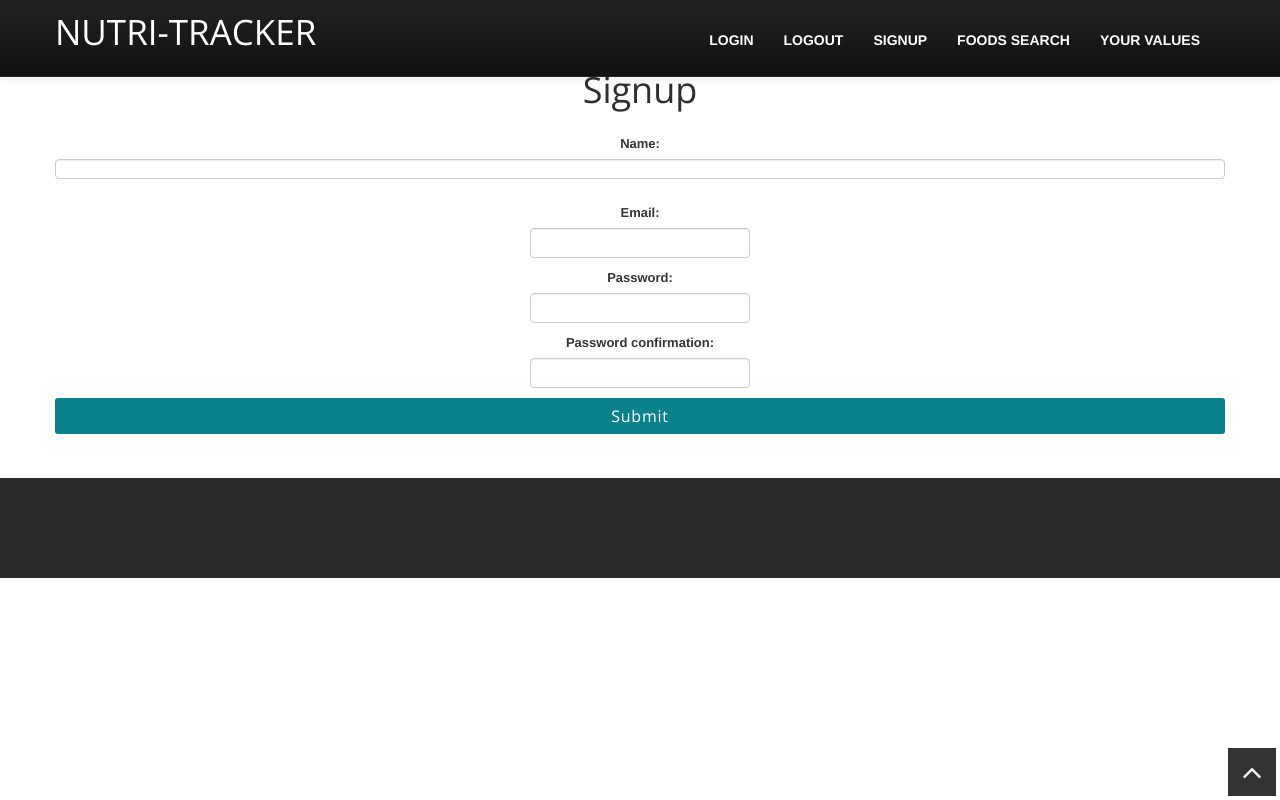
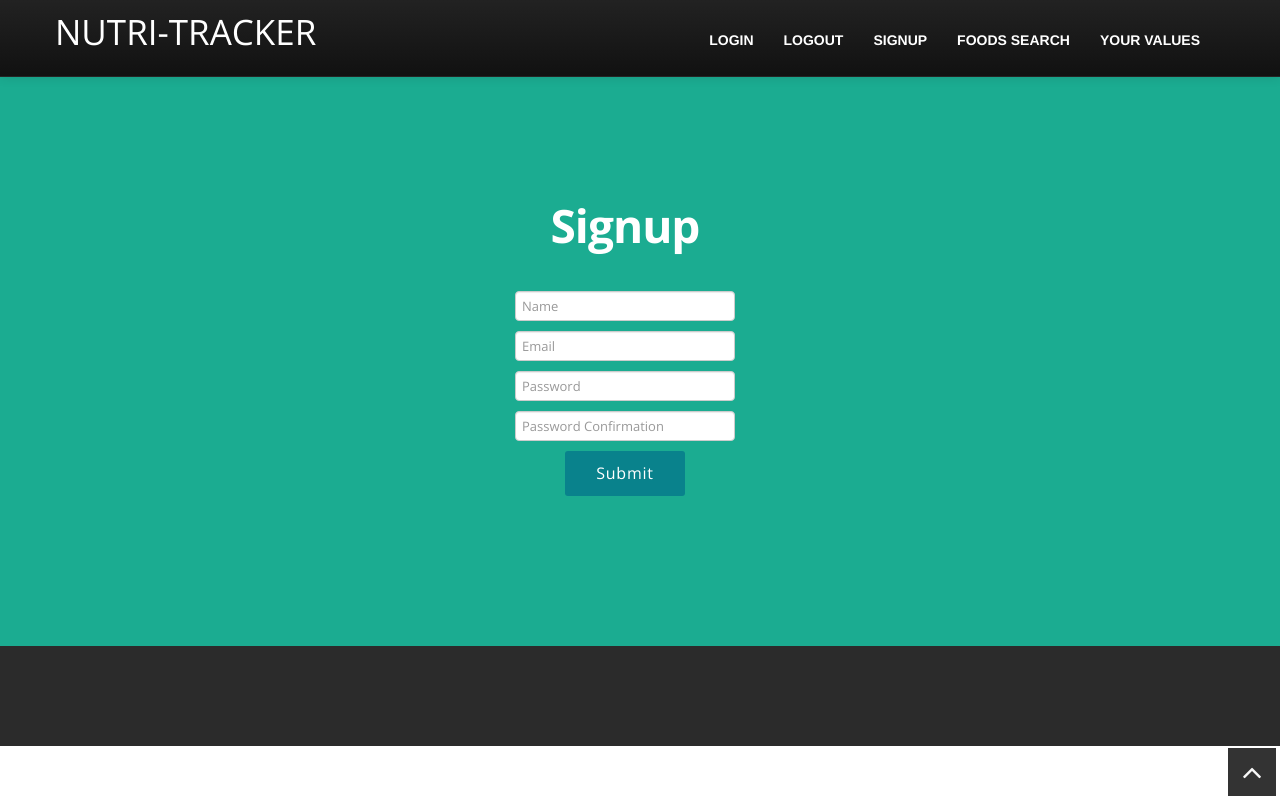
Before and after one commit to BJSummerfield/Nutritracker, a Vue app: page /signup in a window 1280 px wide. Built offline with nearby package versions, Linux system fonts and the light colour scheme; what vue-datetime would draw is missing.

Commit message:
add favicon css login/signup

```diff
--- a/src/views/Login.vue
+++ b/src/views/Login.vue
@@ -1,15 +1,12 @@
 <template>
-<section id="contact" class="section green">
+<section id="login" class="section green">
     <div class="container">
-      <h4>Login</h4>
       <div class="blankdivider30">
       </div>
       <div class="row">
-        <div class="span12">
           <div class="cform" id="contact-form">
             <form v-on:submit.prevent="submit()">
-              <div class="row">
-                <div class="span6">
+              <h4>Login</h4>
               <div class="Email">
                 <input type="email" class="form-control" v-model="email" placeholder="Email">
                     <div class="validation"></div>
@@ -18,54 +15,14 @@
                 <input type="password" class="form-control" v-model="password"placeholder="Password">
                 <div class="validation"></div>
               </div>
+              <div class="submit">
                 <input type="submit" class="btn btn-primary" value="Submit">
-                </div>
               </div>
             </form>
           </div>
         </div>
     </div>
-    </div>
   </section>
-
-
-
-
-
-
-
-
-
-
-
-
-<!--     <div class="row">
-      <div class="span12">
-        <form v-on:submit.prevent="submit()">
-          <div class="row">
-            <div class="span6">
-              <div class="cform" id="contact-form">
-                <h1>Login</h1>
-                <ul>
-                  <li class="text-danger" v-for="error in errors">{{ error }}</li>
-                </ul>
-                <div class="form-group">
-                  <label>Email:</label>
-                  <input type="email" class="form-control" v-model="email" placeholder="Email">
-                </div>
-                <div class="form-group">
-                  <label>Password:</label>
-                  <input type="password" class="form-control" v-model="password"placeholder="Password">
-                </div>
-                <div id="container">
-                  <input type="submit" class="btn btn-primary" value="Submit">
-                </div>
-              </div>
-            </div>
-          </div>
-        </form>
-      </div>
-    </div> -->
 </template>
 
 <script>
--- a/src/views/Signup.vue
+++ b/src/views/Signup.vue
@@ -1,31 +1,35 @@
 <template>
-  <div class="signup">
+  <section id="signup" class="section green">
     <div class="container">
+      <div class="blankdivider30">
+      </div>
+      <div class="row">
+        <div class="cform" id="contact-form">
           <form v-on:submit.prevent="submit()">
-        <h1>Signup</h1>
+            <h4>Signup</h4>
             <ul>
               <li class="text-danger" v-for="error in errors">{{ error }}</li>
             </ul>
-        <div class="form-group">
-          <label>Name:</label>
-          <input type="text" class="form-control" v-model="name">
+            <div class="email">
+              <input type="email" class="form-control" v-model="name" placeholder="Name">
             </div>
-        <div class="form-group">
-          <label>Email:</label>
-          <input type="email" class="form-control" v-model="email">
+            <div class="email">
+              <input type="email" class="form-control" v-model="email" placeholder="Email">
             </div>
-        <div class="form-group">
-          <label>Password:</label>
-          <input type="password" class="form-control" v-model="password">
+            <div class="pasword">
+              <input type="password" class="form-control" v-model="password" placeholder="Password">
             </div>
-        <div class="form-group">
-          <label>Password confirmation:</label>
-          <input type="password" class="form-control" v-model="passwordConfirmation">
+            <div class="passwordc">
+              <input type="password" class="form-control" v-model="passwordConfirmation" placeholder="Password Confirmation">
             </div>
+            <div class="submit">
               <input type="submit" class="btn btn-primary" value="Submit">
+            </div>
           </form>
         </div>
       </div>
+    </div>
+  </section>
 </template>
 
 <script>
```
Also changed, not shown: 1 other file (tests, documents, lock files or other folders). Lines whose indentation alone changed are shown as unchanged.
